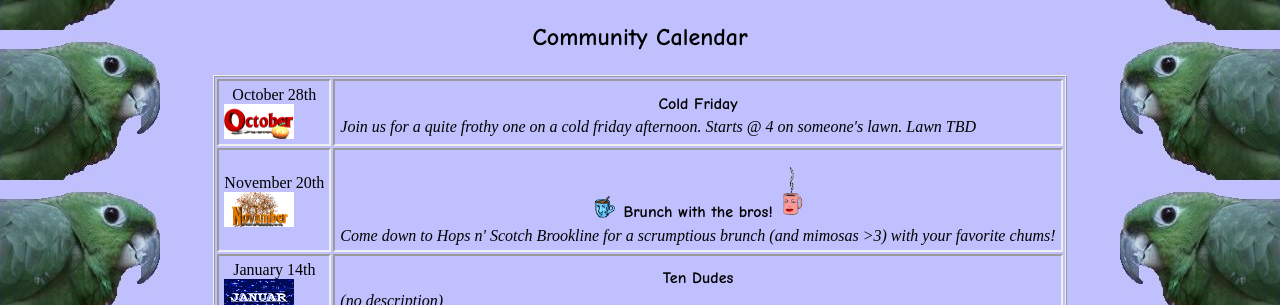
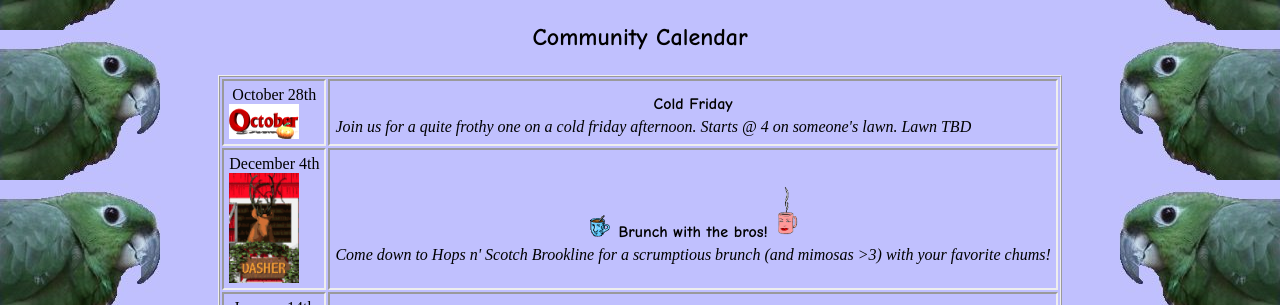
Before and after one commit to achamberland/achamberland.github.io, a plain HTML site: page saddads.html in a window 1280 px wide. Shown: the part 270-575 px from the top of the page. Drawn offline with Linux system fonts and the light colour scheme.

Commit message:
Update the brunch with the bros event for the sad dads page

```diff
--- a/saddads.html
+++ b/saddads.html
@@ -188,8 +188,8 @@ background: grey;
 
 					<tr class="event">
 						<td class="date" colspan="1">
-							November 20th
-							<img width="70" height="35" src="saddads/gif/november.gif">
+							December 4th
+							<img width="70" height="110" src="saddads/gif/december.gif">
 						</td>
 						<td class="theRest" colspan="3">
 							<h4 class="title">
```
Also changed, not shown: saddads/gif/december.gif (added).
